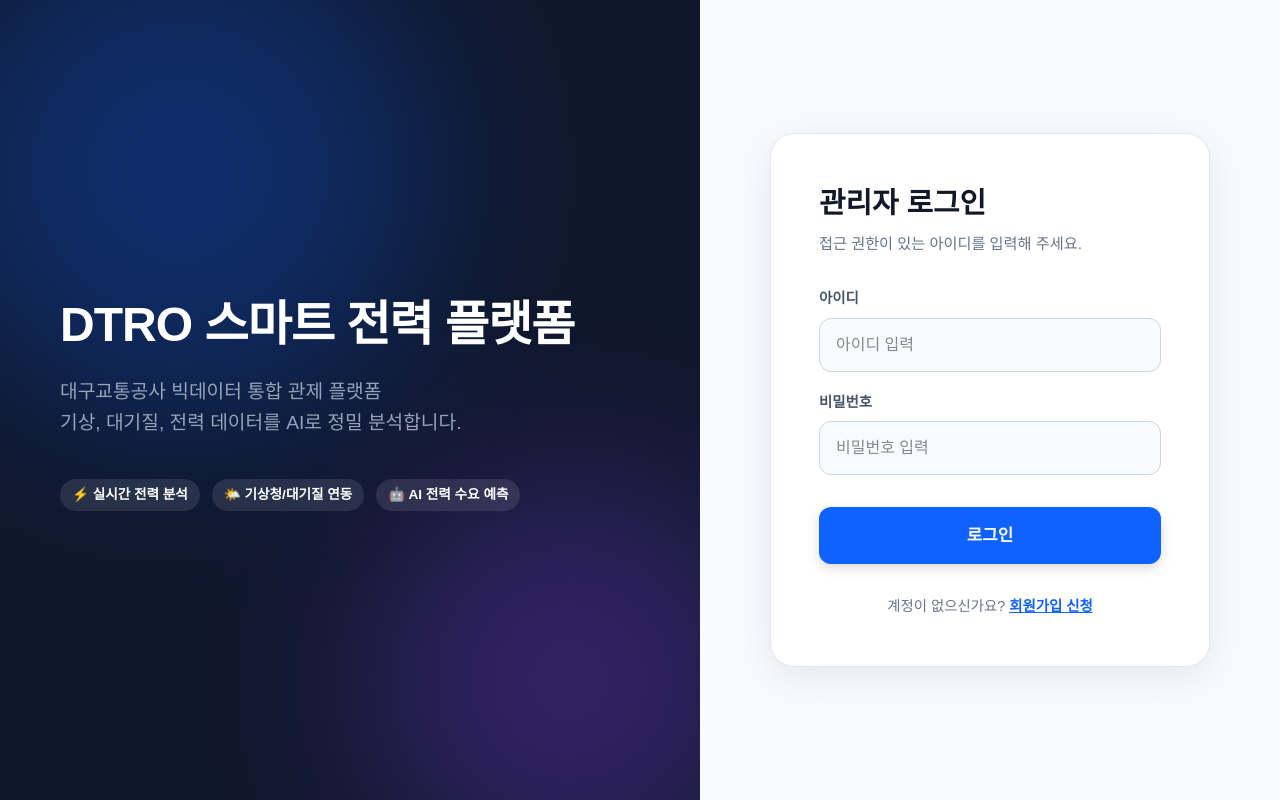
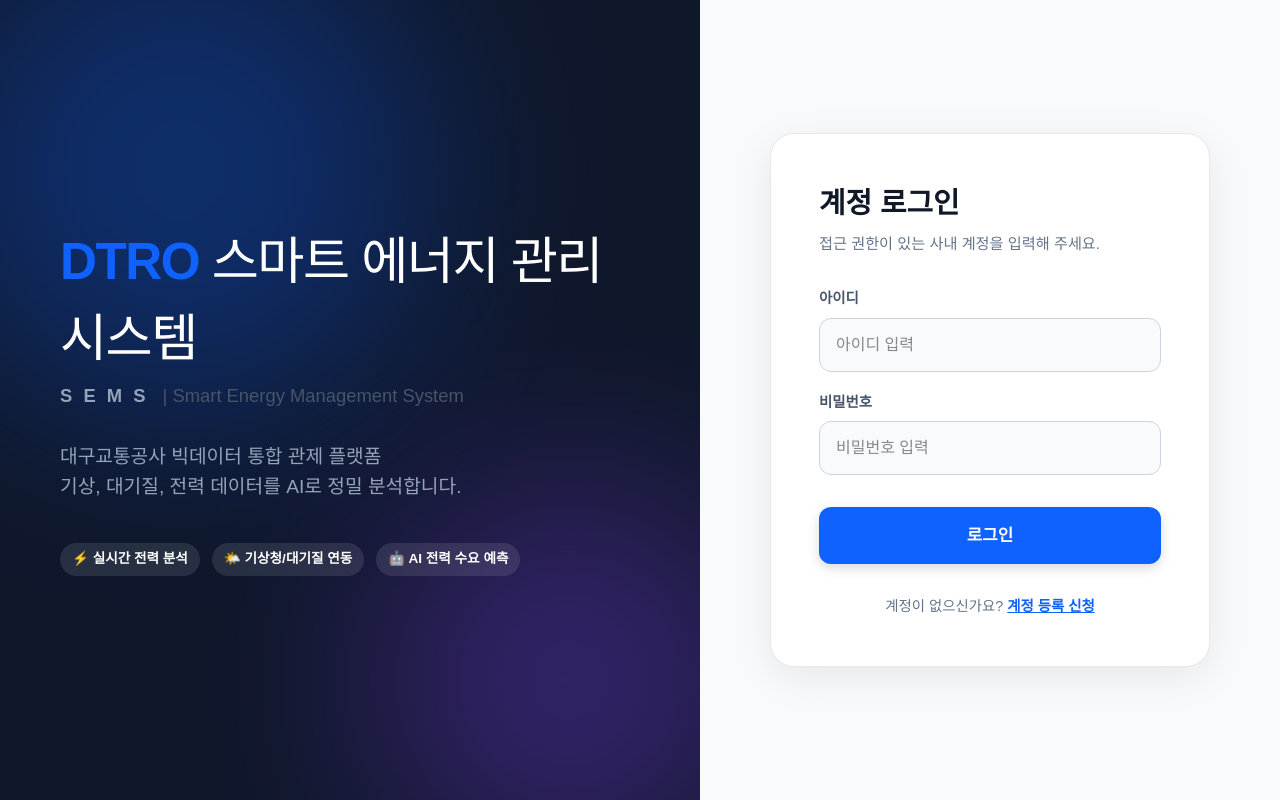
Before and after one commit to khg7924-cell/dtro-web-frontend, a Next.js app: page / in a window 1280 px wide. Built offline with nearby package versions, Linux system fonts and the light colour scheme.

Commit message:
수정 내용 메모

```diff
--- a/app/dashboard/page.tsx
+++ b/app/dashboard/page.tsx
@@ -288,7 +288,6 @@ export default function Dashboard() {
       try {
         const res = await fetch(`${API_URL}/api/upload`, { method: 'POST', body: formData });
         if (res.ok) {
-          // 🌟 에러의 원인이었던 setUploadedFile(file) 코드를 삭제했습니다.
           alert(`✅ [관리자 권한] ${file.name}\n데이터셋이 서버에 전역 저장되었습니다.`);
           checkDatasetStatus();
         } else {
@@ -492,7 +491,12 @@ export default function Dashboard() {
       {/* 상단 네비게이션 헤더 */}
       <div style={{ backgroundColor: '#0F172A', color: 'white', display: 'flex', justifyContent: 'space-between', alignItems: 'center', padding: '16px 32px', boxShadow: '0 1px 2px rgba(0,0,0,0.1)' }}>
         <div style={{ display: 'flex', alignItems: 'center', gap: '40px' }}>
-          <h1 style={{ margin: 0, fontSize: '1.4rem', fontWeight: 800, letterSpacing: '-0.5px' }}>DTRO <span style={{ fontWeight: 400, color: '#94A3B8' }}>스마트 전력 플랫폼</span></h1>
+
+          {/* 🌟 명칭 변경 반영: DTRO 스마트 에너지 관리 시스템 */}
+          <h1 style={{ margin: 0, fontSize: '1.4rem', fontWeight: 800, letterSpacing: '-0.5px' }}>
+            DTRO <span style={{ fontWeight: 400, color: '#94A3B8' }}>스마트 에너지 관리 시스템</span>
+          </h1>
+
           <div style={{ display: 'flex', gap: '8px' }}>
             <button onClick={() => setMainTab('dashboard')} style={{ padding: '8px 16px', backgroundColor: mainTab === 'dashboard' ? 'rgba(255,255,255,0.1)' : 'transparent', color: mainTab === 'dashboard' ? '#FFF' : '#94A3B8', border: 'none', borderRadius: '8px', fontWeight: 600, cursor: 'pointer', fontSize: '14px', transition: 'all 0.2s' }}>⚡ 통합 대시보드</button>
             <button onClick={() => setMainTab('compare')} style={{ padding: '8px 16px', backgroundColor: mainTab === 'compare' ? 'rgba(255,255,255,0.1)' : 'transparent', color: mainTab === 'compare' ? '#FFF' : '#94A3B8', border: 'none', borderRadius: '8px', fontWeight: 600, cursor: 'pointer', fontSize: '14px', transition: 'all 0.2s' }}>📊 연도별 비교</button>
@@ -1278,7 +1282,6 @@ export default function Dashboard() {
       {showNewReportModal && (
         <div style={{ position: 'fixed', top: 0, left: 0, right: 0, bottom: 0, backgroundColor: 'rgba(0,0,0,0.5)', display: 'flex', alignItems: 'center', justifyContent: 'center', zIndex: 1000 }}>
           <div style={{ backgroundColor: '#FFF', padding: '32px', borderRadius: '16px', width: '500px', boxShadow: theme.shadow }}>
-            {/* 🌟 텍스트 변경: 설비 부하증감 신고서 */}
             <h3 style={{ margin: '0 0 16px 0', color: theme.textMain, fontWeight: 800 }}>📝 설비 부하증감 신고서</h3>
             <p style={{ margin: '0 0 24px 0', color: theme.textMuted, fontSize: '14px' }}>
               전력 예측 시스템에 반영될 역사 내 설비 변동 사항을 입력해 주세요.
@@ -1357,7 +1360,6 @@ export default function Dashboard() {
                     </button>
                   </div>
                 </div>
-                {/* 🌟 문구 단순화: {계산된 시간} 시간/일 */}
                 <div style={{ marginTop: '12px', textAlign: 'right', fontSize: '14px', fontWeight: 700, color: theme.primary }}>
                   {formCalculatedHours} 시간/일
                 </div>
--- a/app/page.tsx
+++ b/app/page.tsx
@@ -70,7 +70,7 @@ export default function LoginPage() {
 
       await signOut(auth);
 
-      alert('회원가입 신청이 완료되었습니다. 관리자 승인 후 로그인할 수 있습니다.');
+      alert('계정 등록 신청이 완료되었습니다. 관리자 승인 후 로그인할 수 있습니다.');
       setDepartment('');
       setPassword('');
       setIsLoginMode(true);
@@ -79,7 +79,7 @@ export default function LoginPage() {
       if (error.code === 'auth/email-already-in-use') {
         alert('이미 사용 중인 아이디입니다.');
       } else {
-        alert('회원가입 신청 중 오류가 발생했습니다. (' + error.message + ')');
+        alert('계정 등록 신청 중 오류가 발생했습니다. (' + error.message + ')');
       }
     }
   };
@@ -90,8 +90,16 @@ export default function LoginPage() {
       {/* 왼쪽: 브랜드 및 안내 영역 */}
       <div style={{ flex: 1, backgroundColor: '#0F172A', color: 'white', display: 'flex', flexDirection: 'column', justifyContent: 'center', padding: '60px', position: 'relative', overflow: 'hidden' }}>
         <div style={{ position: 'relative', zIndex: 2 }}>
-          {/* 🌟 타이틀 변경 반영 */}
-          <h1 style={{ fontSize: '3rem', fontWeight: 800, margin: '0 0 16px 0', letterSpacing: '-1px' }}>DTRO 스마트 전력 플랫폼</h1>
+
+          {/* 🌟 명칭 변경 반영: DTRO 스마트 에너지 관리 시스템 (SEMS) */}
+          <h1 style={{ margin: '0 0 4px 0', fontSize: '3.2rem', fontFamily: 'sans-serif', letterSpacing: '-1.5px' }}>
+            <span style={{ fontWeight: 900, color: '#0F62FE' }}>DTRO</span>
+            <span style={{ fontWeight: 300, color: '#FFFFFF' }}> 스마트 에너지 관리 시스템</span>
+          </h1>
+          <div style={{ fontSize: '1.15rem', color: '#94A3B8', letterSpacing: '3px', fontWeight: 700, marginBottom: '32px' }}>
+            S E M S <span style={{ color: '#475569', fontWeight: 400, letterSpacing: '0px', marginLeft: '6px' }}>| Smart Energy Management System</span>
+          </div>
+
           <p style={{ fontSize: '1.2rem', color: '#94A3B8', margin: '0 0 40px 0', lineHeight: 1.6 }}>
             대구교통공사 빅데이터 통합 관제 플랫폼<br />
             기상, 대기질, 전력 데이터를 AI로 정밀 분석합니다.
@@ -113,11 +121,11 @@ export default function LoginPage() {
         <div style={{ backgroundColor: '#FFFFFF', padding: '48px', borderRadius: '24px', boxShadow: '0 10px 40px rgba(0, 0, 0, 0.08)', width: '100%', maxWidth: '440px', border: '1px solid #E2E8F0' }}>
 
           <h2 style={{ margin: '0 0 8px 0', color: '#111827', fontSize: '1.8rem', fontWeight: 800 }}>
-            {isLoginMode ? '관리자 로그인' : '관리자 가입 신청'}
+            {isLoginMode ? '계정 로그인' : '계정 등록 신청'}
           </h2>
           <p style={{ margin: '0 0 32px 0', color: '#64748B', fontSize: '0.95rem' }}>
             {isLoginMode
-              ? '접근 권한이 있는 아이디를 입력해 주세요.'
+              ? '접근 권한이 있는 사내 계정을 입력해 주세요.'
               : '가입 신청 후 관리자의 승인이 완료되어야 로그인이 가능합니다.'}
           </p>
 
@@ -142,7 +150,7 @@ export default function LoginPage() {
                 type="text"
                 value={userId}
                 onChange={(e) => setUserId(e.target.value)}
-                placeholder={isLoginMode ? "아이디 입력" : "사용할 아이디 입력"}
+                placeholder={isLoginMode ? "아이디 입력" : "사용할 사번/아이디 입력"}
                 style={{ width: '100%', padding: '14px 16px', borderRadius: '12px', border: '1px solid #CBD5E1', fontSize: '1rem', backgroundColor: '#F8FAFC', outline: 'none', transition: 'border-color 0.2s', boxSizing: 'border-box' }}
               />
             </div>
@@ -162,7 +170,7 @@ export default function LoginPage() {
               type="submit"
               style={{ width: '100%', padding: '16px', marginTop: '12px', backgroundColor: isLoginMode ? '#0F62FE' : '#8A3FFC', color: 'white', border: 'none', borderRadius: '12px', fontSize: '1.05rem', fontWeight: 700, cursor: 'pointer', transition: 'background-color 0.2s', boxShadow: '0 4px 12px rgba(0, 0, 0, 0.15)' }}
             >
-              {isLoginMode ? '로그인' : '가입 신청하기'}
+              {isLoginMode ? '로그인' : '계정 등록 신청'}
             </button>
           </form>
 
@@ -174,7 +182,7 @@ export default function LoginPage() {
                   onClick={() => setIsLoginMode(false)}
                   style={{ color: '#0F62FE', fontWeight: 700, cursor: 'pointer', textDecoration: 'underline' }}
                 >
-                  회원가입 신청
+                  계정 등록 신청
                 </span>
               </p>
             ) : (
@@ -184,7 +192,7 @@ export default function LoginPage() {
                   onClick={() => setIsLoginMode(true)}
                   style={{ color: '#0F62FE', fontWeight: 700, cursor: 'pointer', textDecoration: 'underline' }}
                 >
-                  로그인하기
+                  계정 로그인
                 </span>
               </p>
             )}
```
